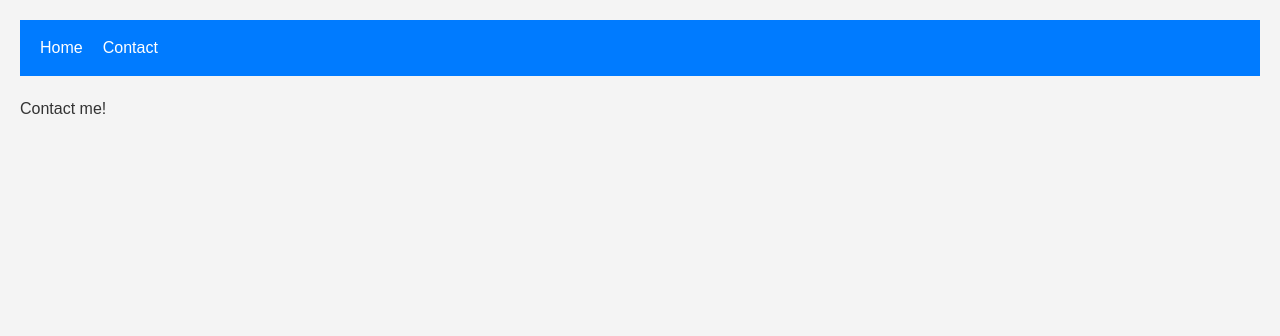
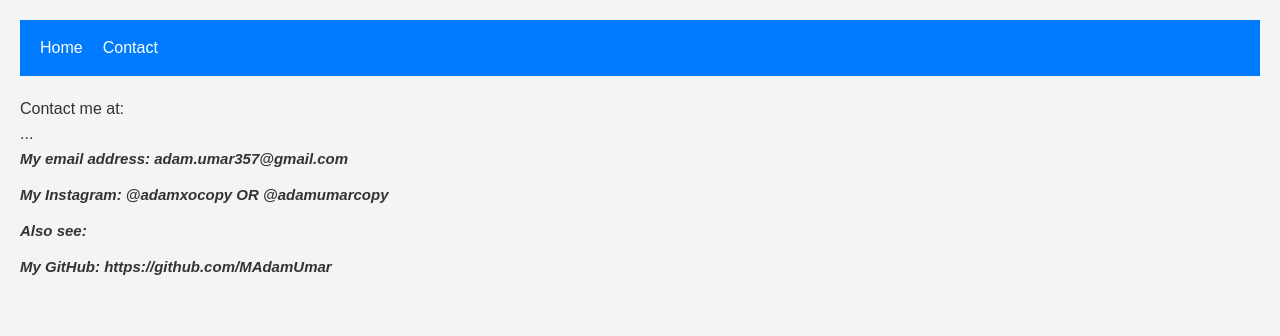
Before and after one commit to MAdamUmar/My-Portfolio-Website, a Django app: template Portfolio Website/portfolio/main/templates/contact.html in a window 1280 px wide. Shown: the top 336 px of the page. Run offline with Django 5.2, Linux system fonts and the light colour scheme; the template is opened without the code that fills it, so the values that code supplies are empty; parts of the project's set-up code (start-up, migrations or seed data) failed here and were passed over.

Commit message:
Added my contact info to the contact page..

```diff
--- a/Portfolio Website/portfolio/main/static/css/contact.css
+++ b/Portfolio Website/portfolio/main/static/css/contact.css
@@ -0,0 +1,7 @@
+h7, h8, h9, h11 {
+    font-weight: bold;
+    font-style: italic;
+    font-size: 15px; /* Adjust the size as needed */
+    display: block;
+    margin-bottom: 12px;
+}
--- a/Portfolio Website/portfolio/main/static/css/home.css
+++ b/Portfolio Website/portfolio/main/static/css/home.css
@@ -1,4 +1,3 @@
-
 h5, h6 {
     font-weight: bold;
     font-style: italic;
--- a/Portfolio Website/portfolio/main/templates/contact.html
+++ b/Portfolio Website/portfolio/main/templates/contact.html
@@ -9,5 +9,10 @@
 {% endblock extrahead %}
 
 {% block content %}
-    <p>Contact me!</p>
+    <p>Contact me at:</p>
+<h10><p>...</p></h10>
+<h7><p>My email address: adam.umar357@gmail.com</p></h7>
+<h8><p>My Instagram: @adamxocopy OR @adamumarcopy</p></h8>
+<h11><p>Also see:</p></h11>
+<h9><p>My GitHub: https://github.com/MAdamUmar</p></h9>
 {% endblock content %}
```
